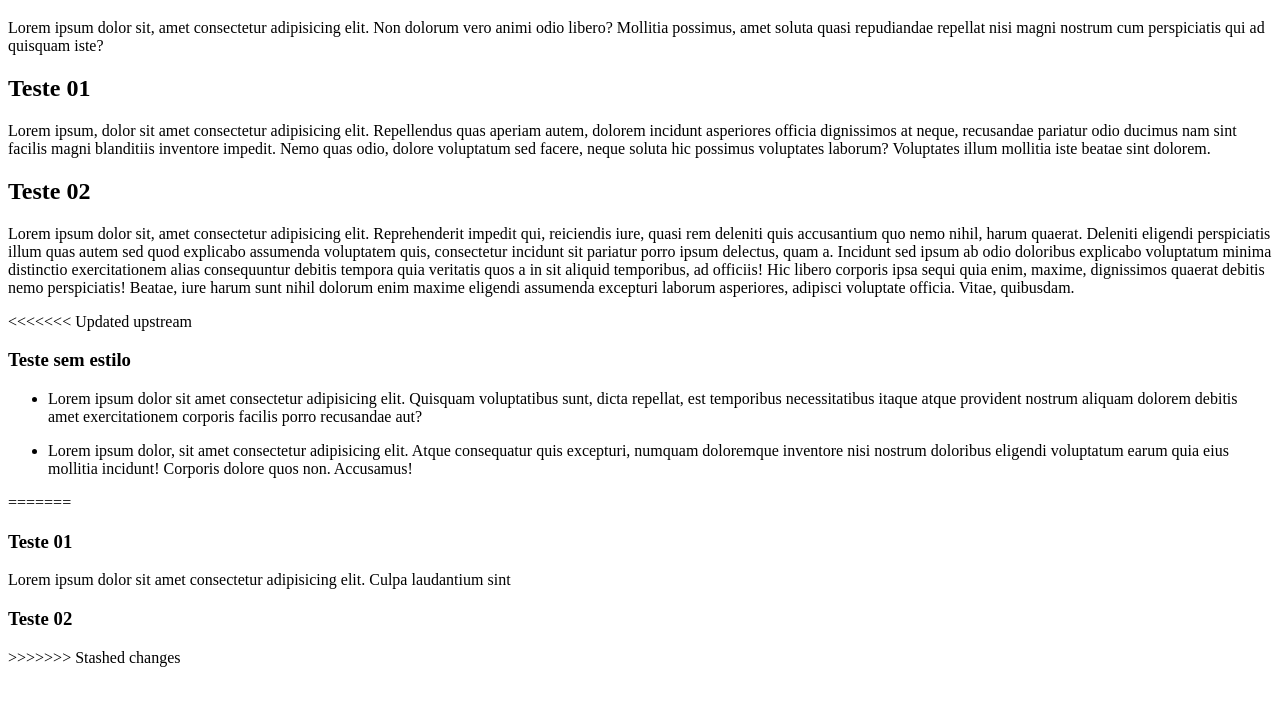
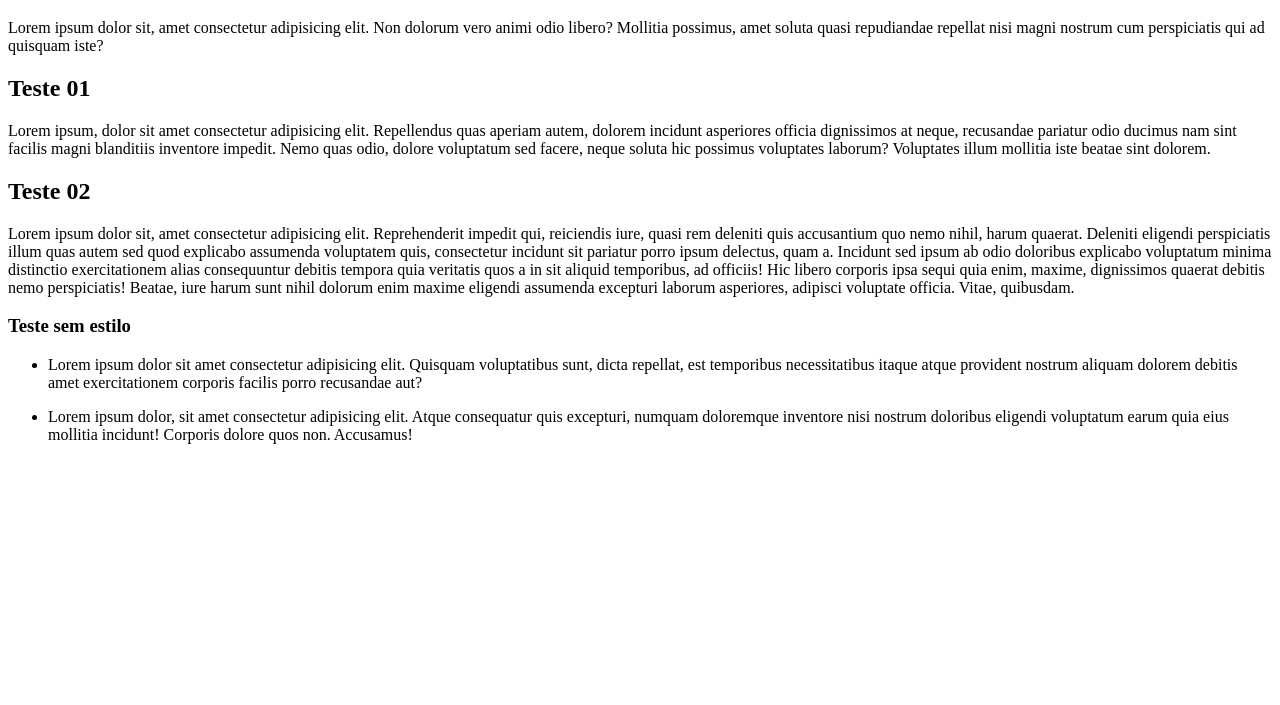
Before and after one commit to Jessika-Andrade/testando-branches, a plain HTML site: page index.html in a window 1280 px wide. Shown: the part 61-766 px from the top of the page. Drawn offline with Linux system fonts and the light colour scheme.

Commit message:
Alterando meu conteudo

```diff
--- a/index.html
+++ b/index.html
@@ -12,7 +12,6 @@
     <p>Lorem ipsum, dolor sit amet consectetur adipisicing elit. Repellendus quas aperiam autem, dolorem incidunt asperiores officia dignissimos at neque, recusandae pariatur odio ducimus nam sint facilis magni blanditiis inventore impedit. Nemo quas odio, dolore voluptatum sed facere, neque soluta hic possimus voluptates laborum? Voluptates illum mollitia iste beatae sint dolorem.</p>
     <h2>Teste 02</h2>
     <p>Lorem ipsum dolor sit, amet consectetur adipisicing elit. Reprehenderit impedit qui, reiciendis iure, quasi rem deleniti quis accusantium quo nemo nihil, harum quaerat. Deleniti eligendi perspiciatis illum quas autem sed quod explicabo assumenda voluptatem quis, consectetur incidunt sit pariatur porro ipsum delectus, quam a. Incidunt sed ipsum ab odio doloribus explicabo voluptatum minima distinctio exercitationem alias consequuntur debitis tempora quia veritatis quos a in sit aliquid temporibus, ad officiis! Hic libero corporis ipsa sequi quia enim, maxime, dignissimos quaerat debitis nemo perspiciatis! Beatae, iure harum sunt nihil dolorum enim maxime eligendi assumenda excepturi laborum asperiores, adipisci voluptate officia. Vitae, quibusdam.</p>
-<<<<<<< Updated upstream
     <h3>Teste sem estilo</h3>
     <ul>
         <li>
@@ -22,10 +21,5 @@
             <p>Lorem ipsum dolor, sit amet consectetur adipisicing elit. Atque consequatur quis excepturi, numquam doloremque inventore nisi nostrum doloribus eligendi voluptatum earum quia eius mollitia incidunt! Corporis dolore quos non. Accusamus!</p>
         </li>
     </ul>
-=======
-    <h3>Teste 01</h3>
-    <p>Lorem ipsum dolor sit amet consectetur adipisicing elit. Culpa laudantium sint</p>
-    <h3>Teste 02</h3>
->>>>>>> Stashed changes
 </body>
 </html>
```
